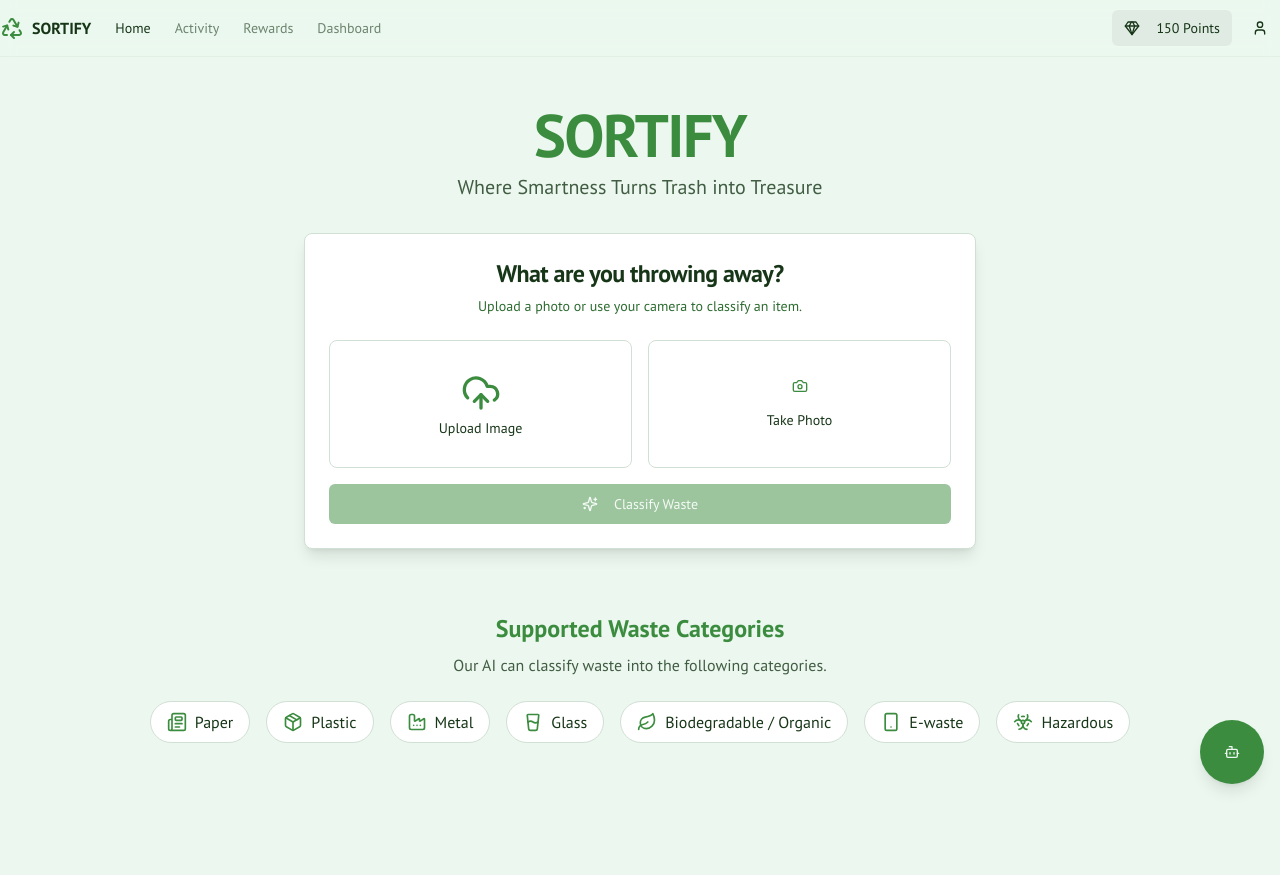
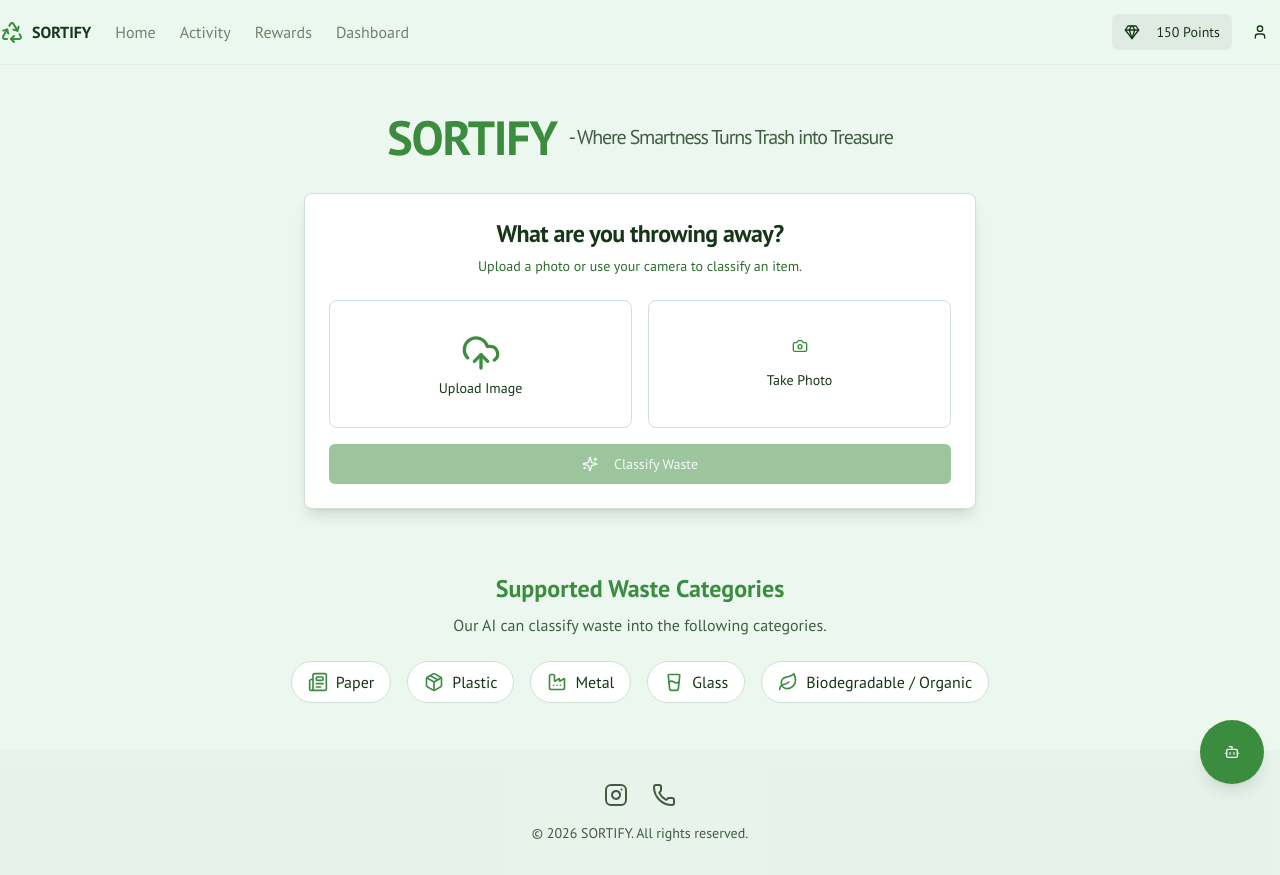
Before and after one commit to kulsumkhan05/Sortify-project, a Next.js app: page / in a window 1280 px wide. Shown: the top 875 px of the page. Before the commit the page ends 800 px from the top, so only its background shows below. Built offline with nearby package versions, Linux system fonts and the light colour scheme; what @genkit-ai/google-genai, genkit would draw is missing.

Commit message:
now i want some changes in the home pages that : 1. the heading (SORTIFY

```diff
--- a/src/ai/flows/classify-waste-from-image.ts
+++ b/src/ai/flows/classify-waste-from-image.ts
@@ -20,7 +20,7 @@ const ClassifyWasteFromImageInputSchema = z.object({
 export type ClassifyWasteFromImageInput = z.infer<typeof ClassifyWasteFromImageInputSchema>;
 
 const ClassifyWasteFromImageOutputSchema = z.object({
-  wasteType: z.enum(['paper', 'plastic', 'metal', 'glass', 'biodegradable', 'e-waste', 'hazardous']).describe("The type of waste identified in the image."),
+  wasteType: z.enum(['paper', 'plastic', 'metal', 'glass', 'biodegradable']).describe("The type of waste identified in the image."),
   confidence: z.number().min(0).max(100).describe("The confidence score of the classification, from 0 to 100."),
 });
 export type ClassifyWasteFromImageOutput = z.infer<typeof ClassifyWasteFromImageOutputSchema>;
@@ -33,7 +33,7 @@ const prompt = ai.definePrompt({
   name: 'classifyWasteFromImagePrompt',
   input: {schema: ClassifyWasteFromImageInputSchema},
   output: {schema: ClassifyWasteFromImageOutputSchema},
-  prompt: `You are an expert in waste classification. Analyze the provided image and classify the primary waste item into one of the following categories: paper, plastic, metal, glass, biodegradable, e-waste, hazardous.
+  prompt: `You are an expert in waste classification. Analyze the provided image and classify the primary waste item into one of the following categories: paper, plastic, metal, glass, biodegradable.
 
 Provide a confidence score for your classification.
 
--- a/src/app/layout.tsx
+++ b/src/app/layout.tsx
@@ -4,6 +4,7 @@ import { cn } from '@/lib/utils';
 import Header from '@/components/header';
 import { Toaster } from '@/components/ui/toaster';
 import Chatbot from '@/components/chatbot';
+import Footer from '@/components/footer';
 
 export const metadata: Metadata = {
   title: 'SORTIFY',
@@ -25,9 +26,10 @@ export default function RootLayout({
           rel="stylesheet"
         />
       </head>
-      <body className={cn('min-h-screen bg-background font-body antialiased')}>
+      <body className={cn('min-h-screen bg-background font-body antialiased flex flex-col')}>
         <Header />
         <main className="flex-1">{children}</main>
+        <Footer />
         <Toaster />
         <Chatbot />
       </body>
--- a/src/app/page.tsx
+++ b/src/app/page.tsx
@@ -5,12 +5,10 @@ export default function Home() {
   return (
     <div className="container mx-auto px-4 py-8 md:py-12">
       <section className="text-center">
-        <h1 className="text-4xl font-bold tracking-tight text-primary md:text-5xl lg:text-6xl font-headline">
-          SORTIFY
+        <h1 className="text-4xl font-bold tracking-tight text-primary md:text-5xl font-headline flex flex-wrap items-center justify-center gap-x-3">
+          <span>SORTIFY</span>
+          <span className="text-lg font-normal text-foreground/80 md:text-xl">- Where Smartness Turns Trash into Treasure</span>
         </h1>
-        <p className="mx-auto mt-2 max-w-3xl text-lg text-foreground/80 md:text-xl">
-          Where Smartness Turns Trash into Treasure
-        </p>
       </section>
 
       <WasteClassifier />
--- /dev/null
+++ b/src/components/footer.tsx
@@ -0,0 +1,22 @@
+import { Instagram, Phone } from 'lucide-react';
+import Link from 'next/link';
+
+export default function Footer() {
+  return (
+    <footer className="w-full mt-auto py-8 bg-muted/40">
+      <div className="container mx-auto px-4 text-center text-foreground/80">
+        <div className="flex items-center justify-center gap-6 mb-4">
+          <Link href="#" className="hover:text-primary transition-colors">
+            <Instagram className="h-6 w-6" />
+            <span className="sr-only">Instagram</span>
+          </Link>
+          <Link href="#" className="hover:text-primary transition-colors">
+            <Phone className="h-6 w-6" />
+            <span className="sr-only">Contact</span>
+          </Link>
+        </div>
+        <p className="text-sm">&copy; 2026 SORTIFY. All rights reserved.</p>
+      </div>
+    </footer>
+  );
+}
--- a/src/components/header.tsx
+++ b/src/components/header.tsx
@@ -1,44 +1,38 @@
 import Link from 'next/link';
-import { Recycle, Gem, User } from 'lucide-react';
+import { Recycle, Gem, User, Menu } from 'lucide-react';
 import { Button } from '@/components/ui/button';
+import { Sheet, SheetContent, SheetTrigger } from '@/components/ui/sheet';
 
 export default function Header() {
+  const navLinks = [
+    { href: '/', label: 'Home' },
+    { href: '/activity', label: 'Activity' },
+    { href: '/rewards', label: 'Rewards' },
+    { href: '/dashboard', label: 'Dashboard' },
+  ];
+
   return (
     <header className="sticky top-0 z-50 w-full border-b border-border/40 bg-background/95 backdrop-blur supports-[backdrop-filter]:bg-background/60">
-      <div className="container flex h-14 max-w-screen-2xl items-center">
+      <div className="container flex h-16 max-w-screen-2xl items-center">
         <Link href="/" className="mr-6 flex items-center space-x-2">
           <Recycle className="h-6 w-6 text-primary" />
           <span className="font-bold sm:inline-block font-headline">
             SORTIFY
           </span>
         </Link>
-        <nav className="flex items-center gap-4 text-sm lg:gap-6">
+        <nav className="hidden md:flex items-center gap-6 text-sm">
+          {navLinks.map(link => (
              <Link
-            href="/"
-            className="transition-colors hover:text-foreground/80 text-foreground"
+              key={link.href}
+              href={link.href}
+              className="transition-colors hover:text-foreground/80 text-foreground/60 text-base"
             >
-            Home
+              {link.label}
             </Link>
-          <Link
-            href="/activity"
-            className="transition-colors hover:text-foreground/80 text-foreground/60"
-          >
-            Activity
-          </Link>
-          <Link
-            href="/rewards"
-            className="transition-colors hover:text-foreground/80 text-foreground/60"
-          >
-            Rewards
-          </Link>
-           <Link
-            href="/dashboard"
-            className="transition-colors hover:text-foreground/80 text-foreground/60"
-          >
-            Dashboard
-          </Link>
+          ))}
         </nav>
         <div className="flex flex-1 items-center justify-end gap-2">
+          <div className="hidden md:flex items-center gap-2">
             <Button asChild size="sm" variant="secondary">
               <Link href="/rewards">
                 <Gem className="mr-2 h-4 w-4" />
@@ -52,6 +46,50 @@ export default function Header() {
               </Link>
             </Button>
           </div>
+          <div className="md:hidden">
+            <Sheet>
+              <SheetTrigger asChild>
+                <Button variant="outline" size="icon">
+                  <Menu className="h-6 w-6" />
+                  <span className="sr-only">Open menu</span>
+                </Button>
+              </SheetTrigger>
+              <SheetContent side="right">
+                <div className="grid gap-4 py-6">
+                  <Link href="/" className="flex items-center space-x-2">
+                     <Recycle className="h-6 w-6 text-primary" />
+                    <span className="font-bold">SORTIFY</span>
+                  </Link>
+                  <nav className="grid gap-2">
+                    {navLinks.map(link => (
+                      <Link
+                        key={link.href}
+                        href={link.href}
+                        className="flex w-full items-center py-2 text-lg font-semibold"
+                      >
+                        {link.label}
+                      </Link>
+                    ))}
+                  </nav>
+                  <div className="flex flex-col gap-4 mt-4">
+                     <Button asChild size="sm" variant="secondary">
+                      <Link href="/rewards">
+                        <Gem className="mr-2 h-4 w-4" />
+                        <span>150 Points</span>
+                      </Link>
+                    </Button>
+                    <Button asChild variant="outline">
+                      <Link href="/profile">
+                        <User className="mr-2 h-4 w-4"/>
+                        Profile
+                      </Link>
+                    </Button>
+                  </div>
+                </div>
+              </SheetContent>
+            </Sheet>
+          </div>
+        </div>
       </div>
     </header>
   );
--- a/src/lib/data.ts
+++ b/src/lib/data.ts
@@ -1,8 +1,8 @@
-import { type LucideIcon, Newspaper, Package, Factory, GlassWater, Leaf, Smartphone, Biohazard } from 'lucide-react';
+import { type LucideIcon, Newspaper, Package, Factory, GlassWater, Leaf } from 'lucide-react';
 
 export type WasteCategory = {
   name: string;
-  id: 'paper' | 'plastic' | 'metal' | 'glass' | 'biodegradable' | 'e-waste' | 'hazardous';
+  id: 'paper' | 'plastic' | 'metal' | 'glass' | 'biodegradable';
   Icon: LucideIcon;
 };
 
@@ -12,8 +12,6 @@ export const wasteCategories: Record<string, WasteCategory> = {
   metal: { id: 'metal', name: 'Metal', Icon: Factory },
   glass: { id: 'glass', name: 'Glass', Icon: GlassWater },
   biodegradable: { id: 'biodegradable', name: 'Biodegradable / Organic', Icon: Leaf },
-  'e-waste': { id: 'e-waste', name: 'E-waste', Icon: Smartphone },
-  hazardous: { id: 'hazardous', name: 'Hazardous', Icon: Biohazard },
 };
 
 export const wasteCategoryList = Object.values(wasteCategories);
```
Lines whose indentation alone changed are shown as unchanged.
